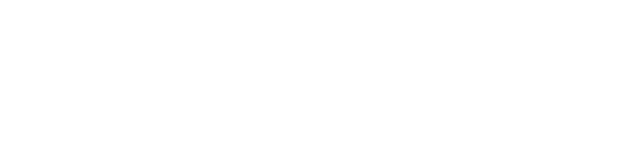
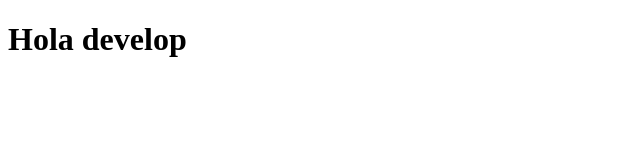
Before and after one commit to IngKevin710/ClasePRSOA, a plain HTML site: page index.html in a window 1280 px wide. Shown: the whole page, without its empty margins (0-640 px from the left). Drawn offline with Linux system fonts and the light colour scheme.

Commit message:
archivo desde develop

```diff
--- a/index.html
+++ b/index.html
@@ -6,6 +6,6 @@
     <title>Document</title>
 </head>
 <body>
-
+    <h1>Hola develop</h1>
 </body>
 </html>
```
